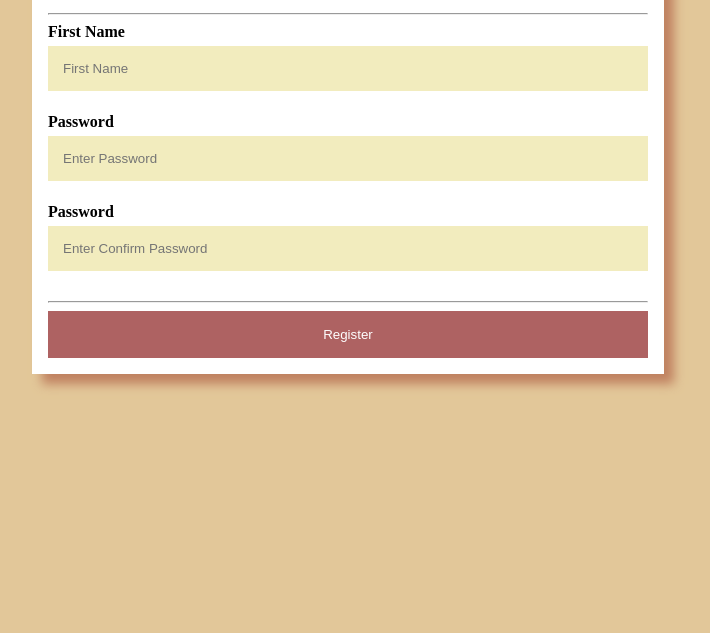
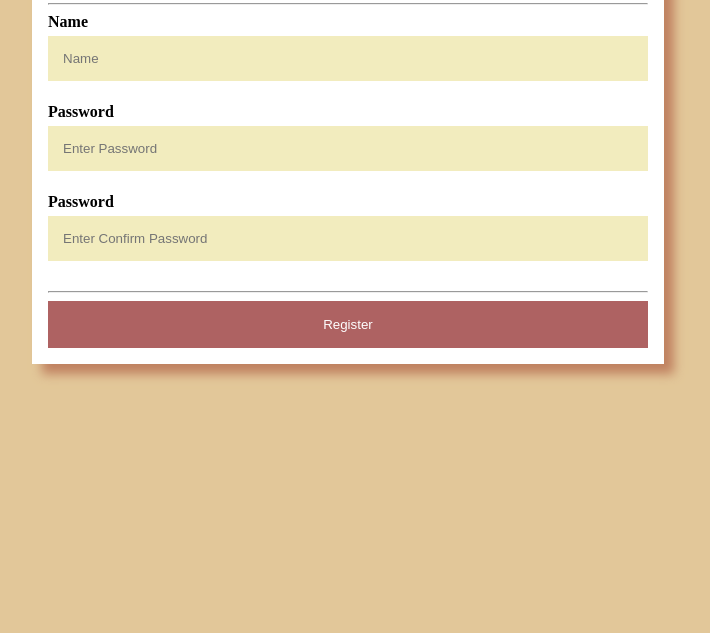
Before and after one commit to MindfulJourney/Registration_Form, a plain HTML site: page index.html in a window 1280 px wide. Shown: the part 167-800 px from the top of the page, without its empty margins (292-1002 px from the left). Drawn offline with Linux system fonts and the light colour scheme.

```diff
--- a/index.html
+++ b/index.html
@@ -13,8 +13,8 @@
             <p>Pelase fill this form to register with us.</p>
             <hr/>
 
-            <label for="fn"><b>First Name</b></label>
-            <input type="text" placeholder="First Name" name='fn' id='fn' required/>
+            <label for="fn"><b>Name</b></label>
+            <input type="text" placeholder="Name" name='fn' id='fn' required/>
 
             <label for="psw"><b>Password</b></label>
             <input type="password" placeholder="Enter Password" name='psw' id='psw' required/>
--- a/reg_form.css
+++ b/reg_form.css
@@ -5,7 +5,7 @@
     box-sizing: border-box;
 }
 .container{
-    margin: 50px auto auto auto;
+    margin: 40px auto auto auto;
     width: 50%;
     padding: 16px;
     background-color: white;
```
